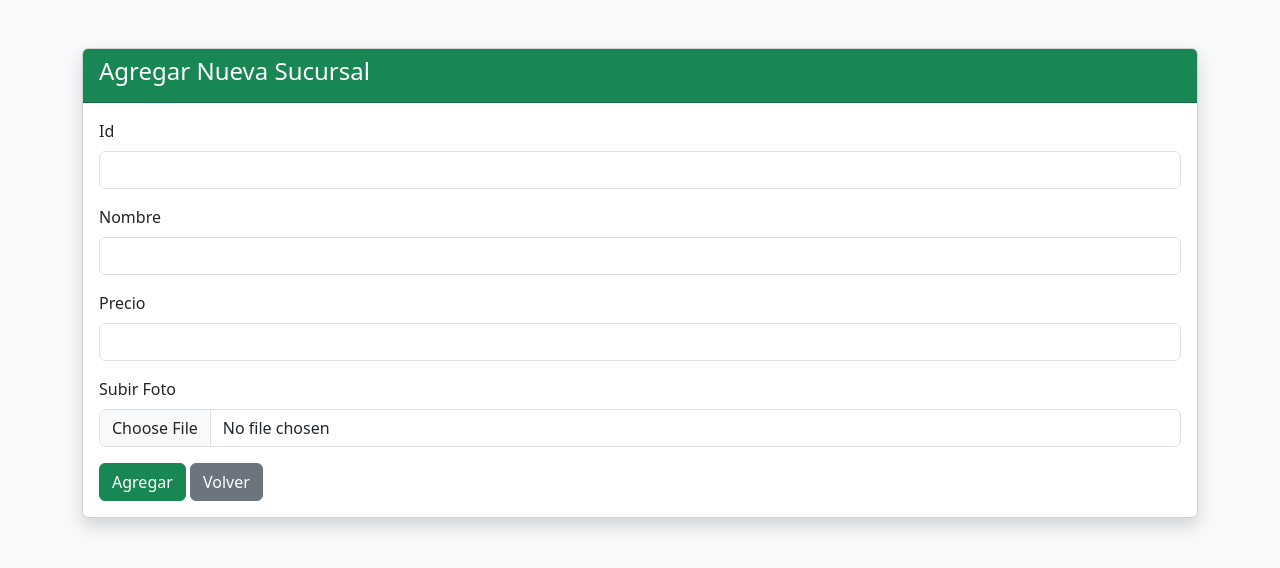
After one commit to benjaxd123/proyecto_ventas, a Flask app: page /agregar in a window 1280 px wide. The commit adds this page. Shown: the top 568 px of the page. Run offline with Flask 3, Linux system fonts and the light colour scheme.

Commit message:
nuevohtml

```diff
--- a/app.py
+++ b/app.py
@@ -6,6 +6,8 @@ app = create_app()
 @app.route('/')
 def home():
     return render_template('index.html')
-
+@app.route('/agregar')
+def agregar():
+    return render_template('agregar.html')
 if __name__ == '__main__':
     app.run(debug=True)
--- a/app/static/index.css
+++ b/app/static/index.css
@@ -94,7 +94,10 @@ select, input[type="number"] {
     border-radius: 5px;
     cursor: pointer;
 }
+.btn2{
+    margin-left: 160px;
 
+}
 /* Resultados */
 #resultados {
     margin-top: 15px;
--- /dev/null
+++ b/app/templates/agregar.html
@@ -0,0 +1,42 @@
+<!-- templates/agregar.html -->
+<!DOCTYPE html>
+<html lang="es">
+<head>
+    <meta charset="UTF-8">
+    <title>Agregar Producto</title>
+    <link href="https://cdn.jsdelivr.net/npm/bootstrap@5.3.6/dist/css/bootstrap.min.css" rel="stylesheet">
+</head>
+<body class="bg-light">
+
+<div class="container mt-5">
+    <div class="card shadow">
+        <div class="card-header bg-success text-white">
+            <h4>Agregar Nueva Sucursal</h4>
+        </div>
+        <div class="card-body">
+            <form action="#" method="POST">
+                <div class="mb-3">
+                    <label for="id" class="form-label">Id</label>
+                    <input type="text" class="form-control" id="Id" name="Id">
+                </div>
+                <div class="mb-3">
+                    <label for="Nombre" class="form-label">Nombre</label>
+                    <input type="number" class="form-control" id="Nombre" name="Nombre">
+                </div>
+                <div class="mb-3">
+                    <label for="precio" class="form-label">Precio</label>
+                    <input type="number" class="form-control" id="precio" name="precio">
+                </div>
+                <div class="mb-3">
+                    <label for="foto" class="form-label">Subir Foto</label>
+                    <input type="file" class="form-control" id="foto" name="foto" accept="image/*">
+                </div>
+                <button type="submit" class="btn btn-success">Agregar</button>
+                <a href="/" class="btn btn-secondary">Volver</a>
+            </form>
+        </div>
+    </div>
+</div>
+
+</body>
+</html>
--- a/app/templates/index.html
+++ b/app/templates/index.html
@@ -58,8 +58,9 @@
 
             </div>
 
-            <div class="px-2 pb-3">
-                <button class="btn btn-success" onclick="vender()">Comprar</button>
+            <div class="px-2 pb-3 d-flex gap-2">
+                <button class="btn btn-success w-50" onclick="vender()">Comprar</button>
+                <a href="/agregar" class="btn btn-secondary w-50">Agregar</a>
             </div>
 
             <div class="p-2">
```
Also changed, not shown: app/zapatex.db.
